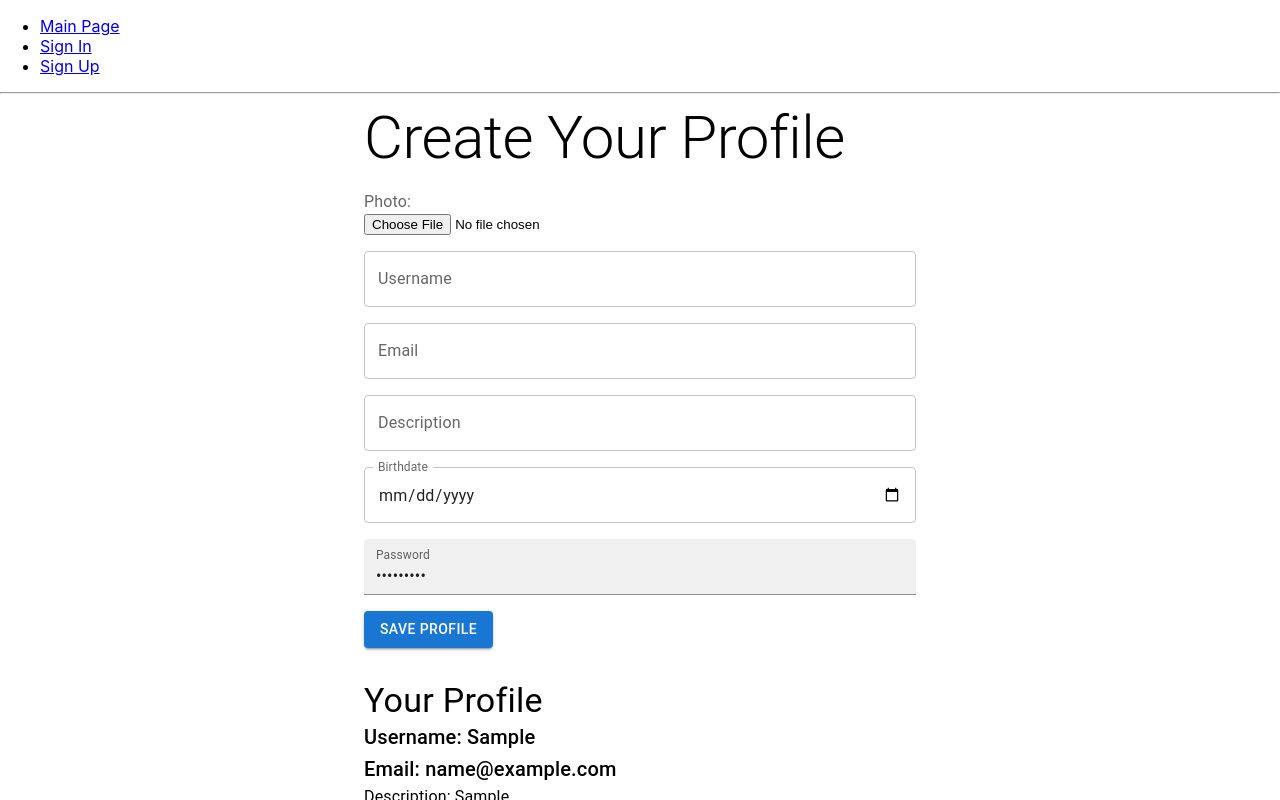
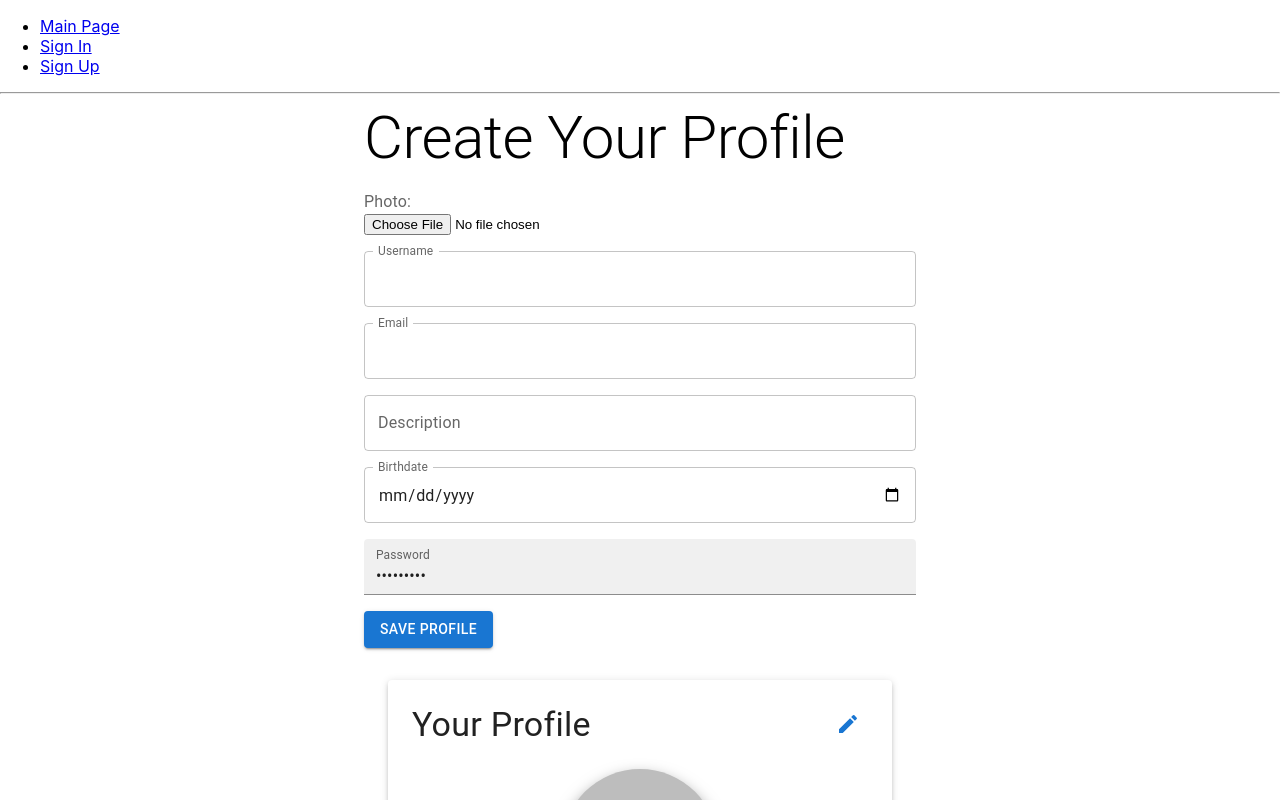
Before and after one commit to elfrmkr/user-interface, a React (Create React App) app: page /signup in a window 1280 px wide. Both pictures are taken after typing "Sample", "name@example.com", "Sample", "2020-01-15", "Sample123" into the empty fields and a click on the button "SAVE PROFILE". Shown: the top 800 px of the page. Built offline with nearby package versions, Linux system fonts and the light colour scheme.

Commit message:
feat: added visuals to the profile after entereing sign-up form

```diff
--- a/src/components/SignUp/index.jsx
+++ b/src/components/SignUp/index.jsx
@@ -9,6 +9,10 @@ import InputLabel from '@mui/material/InputLabel';
 import MenuItem from '@mui/material/MenuItem';
 import FormControl from '@mui/material/FormControl';
 import Select from '@mui/material/Select';
+import Paper from '@mui/material/Paper';
+import Grid from '@mui/material/Grid';
+import IconButton from '@mui/material/IconButton';
+import EditIcon from '@mui/icons-material/Edit';
 
 const Signup = () => {
   // State to manage form data
@@ -87,6 +91,9 @@ const Signup = () => {
             name="username"
             value={formData.username}
             onChange={handleChange}
+            InputLabelProps={{
+              shrink: true,
+            }}
             fullWidth
           />
         </Box>
@@ -98,6 +105,9 @@ const Signup = () => {
             name="email"
             value={formData.email}
             onChange={handleChange}
+            InputLabelProps={{
+              shrink: true,
+            }}
             fullWidth
           />
         </Box>
@@ -148,19 +158,51 @@ const Signup = () => {
       </form>
       {/* Display the selected photo if available */}
       {submittedData && (
-        <Box mt={4}>
-          <Typography variant="h4">Your Profile</Typography>
-          {submittedData.photo && (
-            <Avatar alt="Profile Picture" src={submittedData.photo}
-              sx={{ width: 156, height: 156 }}
-            />
-          )}
-          <Typography variant="h6">Username: {submittedData.username}</Typography>
-          <Typography variant="h6">Email: {submittedData.email}</Typography>
-          <Typography variant="body1">Description: {submittedData.description}</Typography>
-          <Typography variant="body1">Birthdate: {submittedData.birthdate}</Typography>
-          <Typography variant="body1">Social Media: {submittedData.socialMedia}</Typography>
-        </Box>
+        <Container maxWidth="md">
+          <Paper elevation={3} sx={{ mt: 4, p: 3 }}>
+            <Grid container justifyContent="space-between" alignItems="center" sx={{ mb: 3 }}>
+              <Typography variant="h4">Your Profile</Typography>
+              <IconButton color="primary" onClick={() => setSubmittedData(null)}>
+                <EditIcon />
+              </IconButton>
+            </Grid>
+            <Grid container spacing={2} alignItems="center" justifyContent="center">
+              <Grid item>
+                <Avatar
+                  alt="Profile Picture"
+                  src={submittedData.photo}
+                  sx={{
+                    width: 156,
+                    height: 156,
+                    boxShadow: '0 8px 16px rgba(0, 0, 0, 0.5)', // Blurry shadow effect
+                    borderRadius: '50%',
+                  }}
+                />
+              </Grid>
+              <Grid item xs={12}>
+                <Grid container direction="column" spacing={2}>
+                  <Grid container item direction="row" alignItems="center" justifyContent="evenly" >
+                    <Typography variant="body1" fontWeight="bold">Username:</Typography>
+                    <Typography variant="body1">{submittedData.username}</Typography>
+                  </Grid>
+                  <Grid container item direction="row" alignItems="center" justifyContent="evenly">
+                    <Typography variant="body1" fontWeight="bold">Email:</Typography>
+                    <Typography variant="body1">{submittedData.email}</Typography>
+                  </Grid>
+                  <Grid container item direction="row" alignItems="center" justifyContent="evenly">
+                    <Typography variant="body1" fontWeight="bold">Description:</Typography>
+                    <Typography variant="body1">{submittedData.description}</Typography>
+                  </Grid>
+                  <Grid container item direction="row" alignItems="center" justifyContent="evenly">
+                    <Typography variant="body1" fontWeight="bold">Birthdate:</Typography>
+                    <Typography variant="body1">{submittedData.birthdate}</Typography>
+                  </Grid>
+                  {/* Add any other profile information fields here */}
+                </Grid>
+              </Grid>
+            </Grid>
+          </Paper>
+        </Container>
       )}
     </Container>
   );
```
